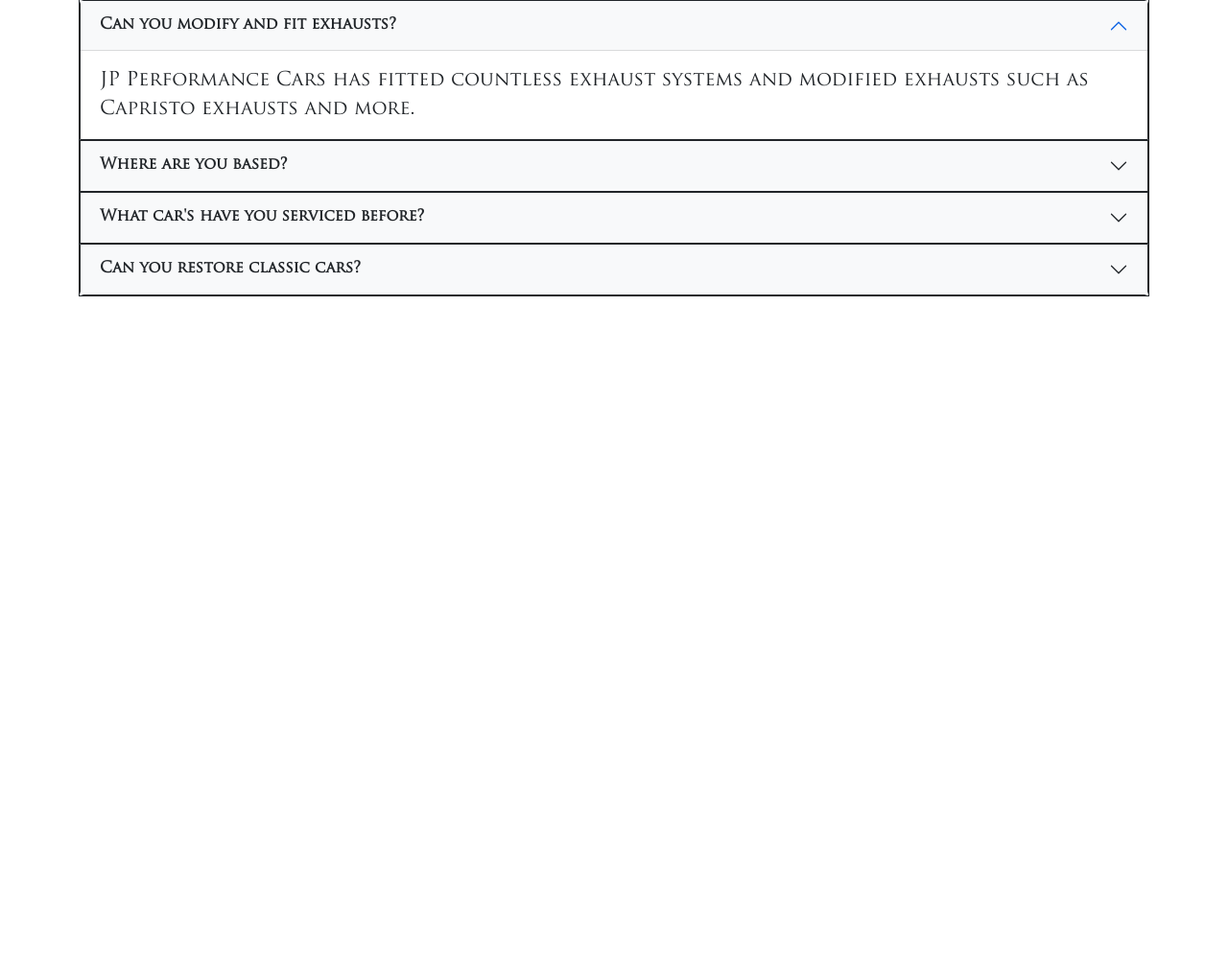
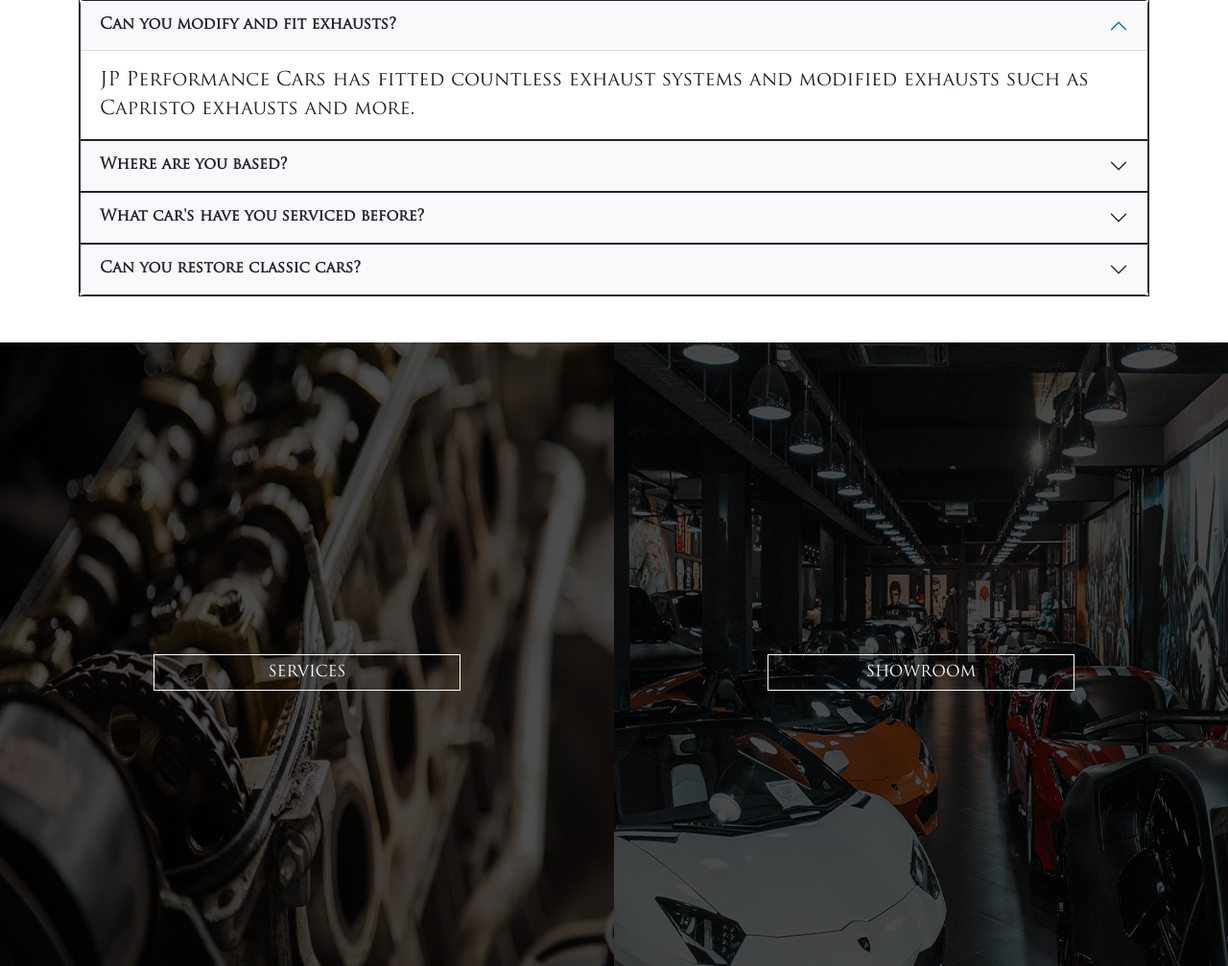
Before and after one commit to Code-Institute-Submissions/JP-Performance-Cars, a Django app: page / in a window 1280 px wide. Shown: the part 1775-2782 px from the top of the page at 96% size. Before the commit the page ends 2084 px from the top, so only its background shows below. Run offline with Django 3.2, Linux system fonts and the light colour scheme; some libraries are stand-ins or nearby versions.

Commit message:
Added two column block section

```diff
--- a/home/templates/home/index.html
+++ b/home/templates/home/index.html
@@ -163,4 +163,18 @@
         </div>
     </div>
 </section>
+<section class="two-column mt-5">
+    <div class="row g-0">
+        <a href="" class="col-lg-6 col-12 text-center">
+            <div id="block-services">
+                <span class="btn jpc-btn w-50 top-50 position-relative">SERVICES</span>
+            </div>
+        </a>
+        <a href="/" class="col-lg-6 col-12 text-center">
+            <div id="block-showroom">
+                <span class="btn jpc-btn w-50 top-50 position-relative">SHOWROOM</span>
+            </div>
+        </a>
+    </div>
+</section>
 {% endblock %}
--- a/static/css/base.css
+++ b/static/css/base.css
@@ -97,6 +97,35 @@ strong.highlight {
     color: #d00003 !important;
 }
 
+#block-services {
+    background-image: linear-gradient(179deg, #000000b5, #000000b5), url('/media/services.jpg');
+    height: 650px;
+    background-size: 100% 100%;
+    background-repeat: no-repeat;
+    -webkit-transition: all 1000ms cubic-bezier(0.000, 0.000, 0.580, 1.000);
+    -moz-transition: all 1000ms cubic-bezier(0.000, 0.000, 0.580, 1.000);
+    -ms-transition: all 1000ms cubic-bezier(0.000, 0.000, 0.580, 1.000);
+    -o-transition: all 1000ms cubic-bezier(0.000, 0.000, 0.580, 1.000);
+    transition: all 1000ms cubic-bezier(0.000, 0.000, 0.580, 1.000);
+}
+
+#block-showroom {
+    background-image: linear-gradient(179deg, #000000b5, #000000b5), url('/media/showroom-example.jpg');
+    height: 650px;
+    background-size: 100% 100%;
+    background-repeat: no-repeat;
+    -webkit-transition: all 1000ms cubic-bezier(0.000, 0.000, 0.580, 1.000);
+    -moz-transition: all 1000ms cubic-bezier(0.000, 0.000, 0.580, 1.000);
+    -ms-transition: all 1000ms cubic-bezier(0.000, 0.000, 0.580, 1.000);
+    -o-transition: all 1000ms cubic-bezier(0.000, 0.000, 0.580, 1.000);
+    transition: all 1000ms cubic-bezier(0.000, 0.000, 0.580, 1.000);
+}
+
+#block-services:hover,
+#block-showroom:hover {
+    background-size: 103% 103%;
+}
+
 @media screen and (max-width:768px) {
     .hero-caption {
         width: 90vw;
```
Also changed, not shown: media/services.jpg (added), media/showroom-example.jpg (added).
